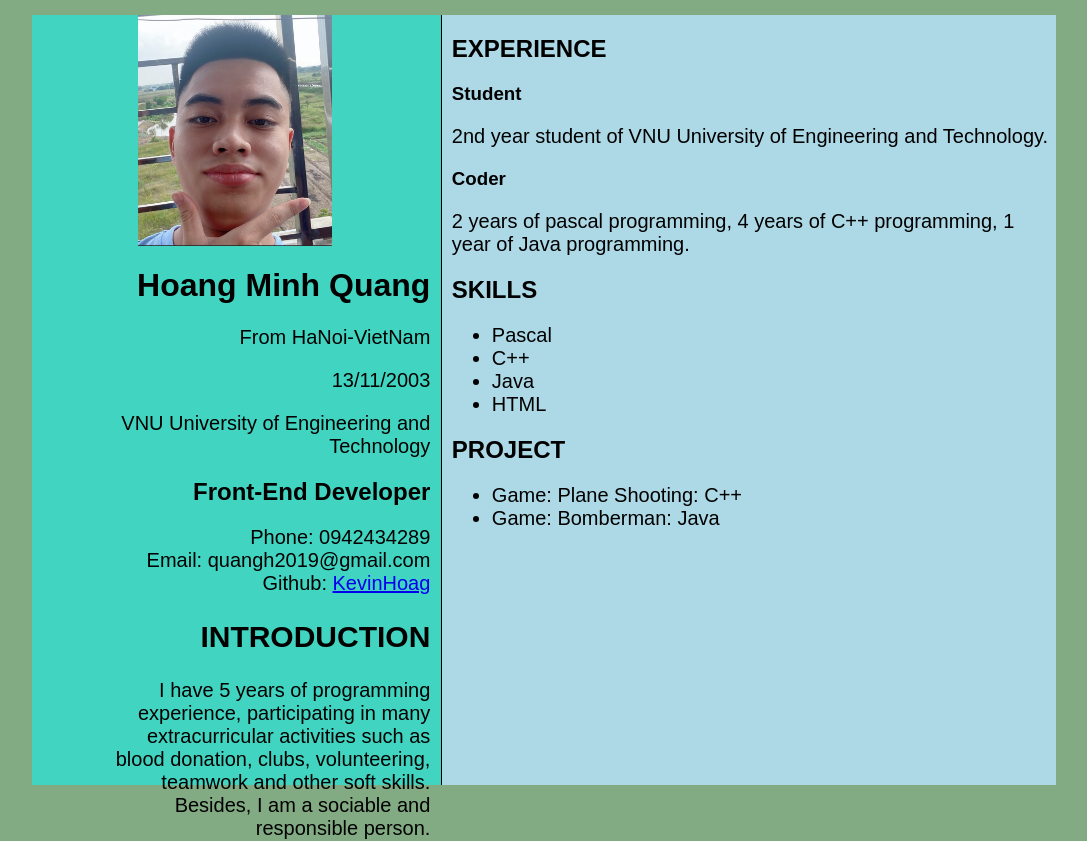
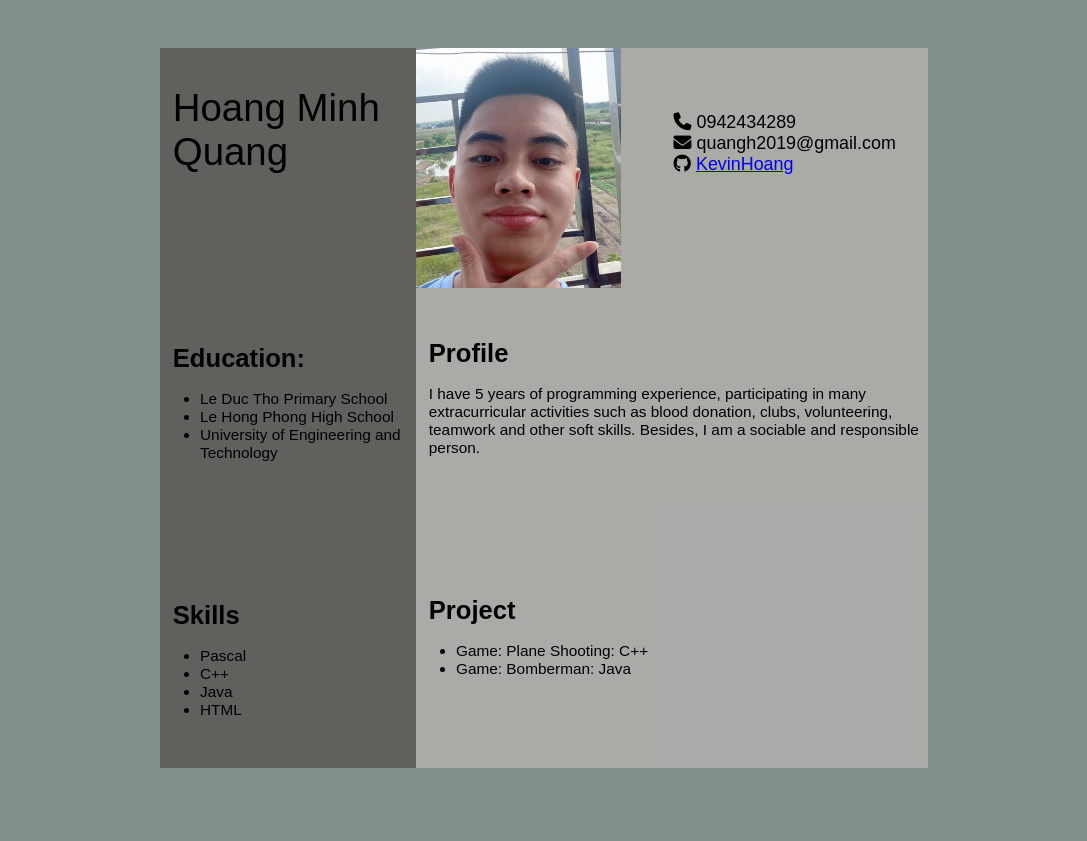
Before and after one commit to KevinHoag/KevinHoag.github.io, a plain HTML site: page CV.html in a window 1280 px wide. Shown: the whole page, without its empty margins (96-1183 px from the left). Before the commit the page ends 800 px from the top, so only its background shows below. Drawn offline with Linux system fonts and the light colour scheme.

Commit message:
Version 3

```diff
--- a/CV.html
+++ b/CV.html
@@ -3,53 +3,58 @@
 
 <head>
 	<meta name="viewport" content="width=device-width, initial-scale=1.0">
+	<meta charset="UTF-8">
 	<title>Hoang Minh Quang</title>
 	<link rel="stylesheet" href="styles.css">
+	<script src="https://kit.fontawesome.com/10d95b2bf2.js" crossorigin="anonymous"></script>
 </head>
 
 <body>
-
-<div class = "row">
-	<div class = "column column1">
-		<div class = "avartar"></div>
-		<h1>Hoang Minh Quang</h1>
-		<p>From HaNoi-VietNam</p>
-		<p>13/11/2003</p>
-		<p>VNU University of Engineering and Technology</p>
-		<h2>Front-End Developer</h2>
-		<ul style = "list-style-type: none;">
-			<li>Phone: 0942434289</li>
-			<li>Email: quangh2019@gmail.com</li>
-			<li>Github: <a href = "https://github.com/KevinHoag">KevinHoag</a>
+	<div class = "column1">
+		<div class = "intro">
+			<p>Hoang Minh Quang</p>
+		</div>
+		<div class = "education">
+			<h1>Education:</h1>
 			<ul>
-		<h2>INTRODUCTION</h2>
-		<p>
-			I have 5 years of programming experience,
-			participating in many extracurricular activities such as blood donation,
-			clubs, volunteering, teamwork and other soft skills.
-			Besides, I am a sociable and responsible person.
-		</p>
+				<li>Le Duc Tho Primary School</li>
+				<li>Le Hong Phong High School </li>
+				<li>University of Engineering and Technology</li>
+			</ul>
 		</div>
-	<div class = "column column2">
-		<h2>EXPERIENCE</h2>
-		<h3>Student</h3>
-		<p>
-			2nd year student of VNU University of Engineering and Technology.
-		</p>
-		<h3>Coder</h3>
-		<p>
-			2 years of pascal programming,
-			4 years of C++ programming,
-			1 year of Java programming.
-		</p>
-		<h2>SKILLS</h2>
+		<div class = "skills">
+			<h1>Skills</h1>
 			<ul>
 				<li>Pascal</li>
 				<li>C++</li>
 				<li>Java</li>
 				<li>HTML</li>
 			</ul>
-		<h2>PROJECT</h2>
+		</div>
+	</div>
+	<div class = "column2">
+		<div class = "information">
+			<div class = "avartar"></div>
+			<div class = "info">
+				<ul>
+					<li><i class="fa fa-phone"></i> 0942434289</li>
+					<li><i class="fa fa-envelope"></i> quangh2019@gmail.com</li>
+					<li><i class="fa fa-github"></i> <a href = "https://github.com/KevinHoag">KevinHoang</a></li>
+				</ul>
+			</div>
+		</div>
+		<div class = "profile">
+			<h1>Profile</h1>
+			<p>
+				I have 5 years of programming experience,
+				participating in many extracurricular
+				activities such as blood donation, clubs, volunteering,
+				teamwork and other soft skills.
+				Besides, I am a sociable and responsible person.
+			</p>
+		</div>
+		<div class = "experience">
+			<h1>Project</h1>
 			<ul>
 				<li>Game: Plane Shooting: C++</li>
 				<li>Game: Bomberman: Java</li>
--- a/styles.css
+++ b/styles.css
@@ -1,43 +1,126 @@
 * {
 	box-sizing: border-box;
-}
-body {
-	background-color: rgb(100, 150, 100, 0.8);
 	font-family: Arial, Helvetica, sans-serif;
 }
-p, ul {
-	font-size: 20px;
+
+body {
+	margin-left: 20vw;
+	background-color: rgba(69, 89, 81, 0.674);;
 }
-.row {
-	width: 80%;
-	position: fixed;
-	top: 50%;
- 	left: 50%;
- 	transform: translate(-50%, -50%);
+
+.column1 {
+	margin-top: 5vh;
+	float: left;
+	width: 20vw;
+	height: 90vh;
+	background-color: rgba(66, 51, 51, 0.5);
 }
-.column {
+
+.column2 {
+	margin-top: 5vh;
 	float: left;
-	height: 770px;
+	width: 40vw;
+	height: 90vh;
+	background-color: rgba(211, 198, 198, 0.5);
 }
-.column1 {
+
+/* Column1 */
+
+.intro {
+	width: 100%;
+	height: 30vh;
+}
+
+.intro p {
+	font-size: 3vw;
+	margin-left: 1vw;
+}
+
+.education {
+	width: 100%;
+	height: 30vh;
+}
+
+.education h1 {
+	font-size: 2vw;
+	margin-left: 1vw;
+}
+
+.education ul {
+	font-size: 1.2vw;
+}
+
+.skills {
+	width: 100%;
+	height: 30vh;
+}
+
+.skills h1 {
+	font-size: 2vw;
+	margin-left: 1vw;
+}
+
+.skills ul {
+	font-size: 1.2vw;
+}
+
+
+/* Column2 */
+
+.information {
+	width: 100%;
+	height: 30vh;
+}
+
+
+.avartar {
+	float: left;
 	width: 40%;
-	background-color: rgb(0, 255, 255, 0.5);
-	text-align: right;
-	padding-right: 1%;
-	border-right: 1.5px solid black;
+	height: 30vh;
+	background-image: url("CV.jpg");
+	background-size: 100%;
+	background-repeat: no-repeat;
 }
-.column2 {
+
+.info {
+	float: left;
 	width: 60%;
-	background-color: lightblue;
-	padding-left: 1%;
-	padding-top: 0px;
+	height: 30vh;
 }
-.avartar {
-	background-image: url("CV.jpg");
-	height: 30%;
+
+.info ul{
+	margin-left: 1vw;
+	margin-top: 5vw;
+	font-size: 1.4vw;
+	list-style-type: none;
+}
+
+.profile {
+	margin-top: 4vw;
 	width: 100%;
-	margin-left: 1%;
-	background-repeat: no-repeat;
-	background-position-x: center;
-	background-size: contain;
-};
+	height: 30vh;
+}
+
+.profile h1 {
+	font-size: 2vw;
+	margin-left: 1vw;
+}
+
+.profile p {
+	font-size: 1.2vw;
+	margin-left: 1vw;
+}
+
+.experience {
+	width: 100%;
+	height: 30vh;
+}
+
+.experience h1 {
+	font-size: 2vw;
+	margin-left: 1vw;
+}
+
+.experience ul {
+	font-size: 1.2vw;
+}
```
Lines whose indentation alone changed are shown as unchanged.
